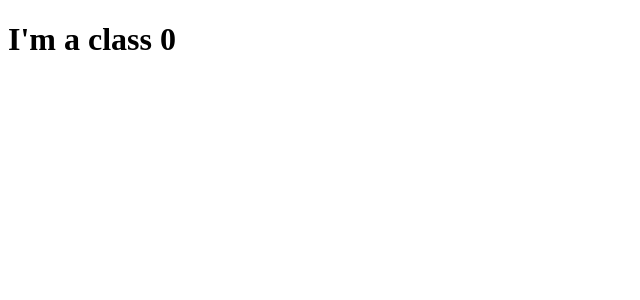
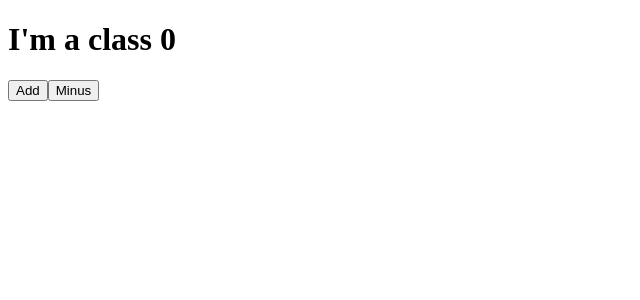
Before and after one commit to Ian0714/movie_app_firstime, a React (Create React App) app: page / in a window 1280 px wide. Shown: the top 300 px of the page, without its empty margins (0-640 px from the left). Built offline with nearby package versions, Linux system fonts and the light colour scheme.

Commit message:
Update App.js

```diff
--- a/src/App.js
+++ b/src/App.js
@@ -5,8 +5,16 @@
   state = {
     count: 0
   };
+  add = () => {};
+  minus = () => {};
   render(){
-    return <h1>I'm a class {this.state.count}</h1>;
+    return (
+    <div>
+      <h1>I'm a class {this.state.count}</h1>
+      <button onClick={this.add}>Add</button>
+      <button onClick={this.minus}>Minus</button>
+    </div>
+    );
   }
 }
 
```
